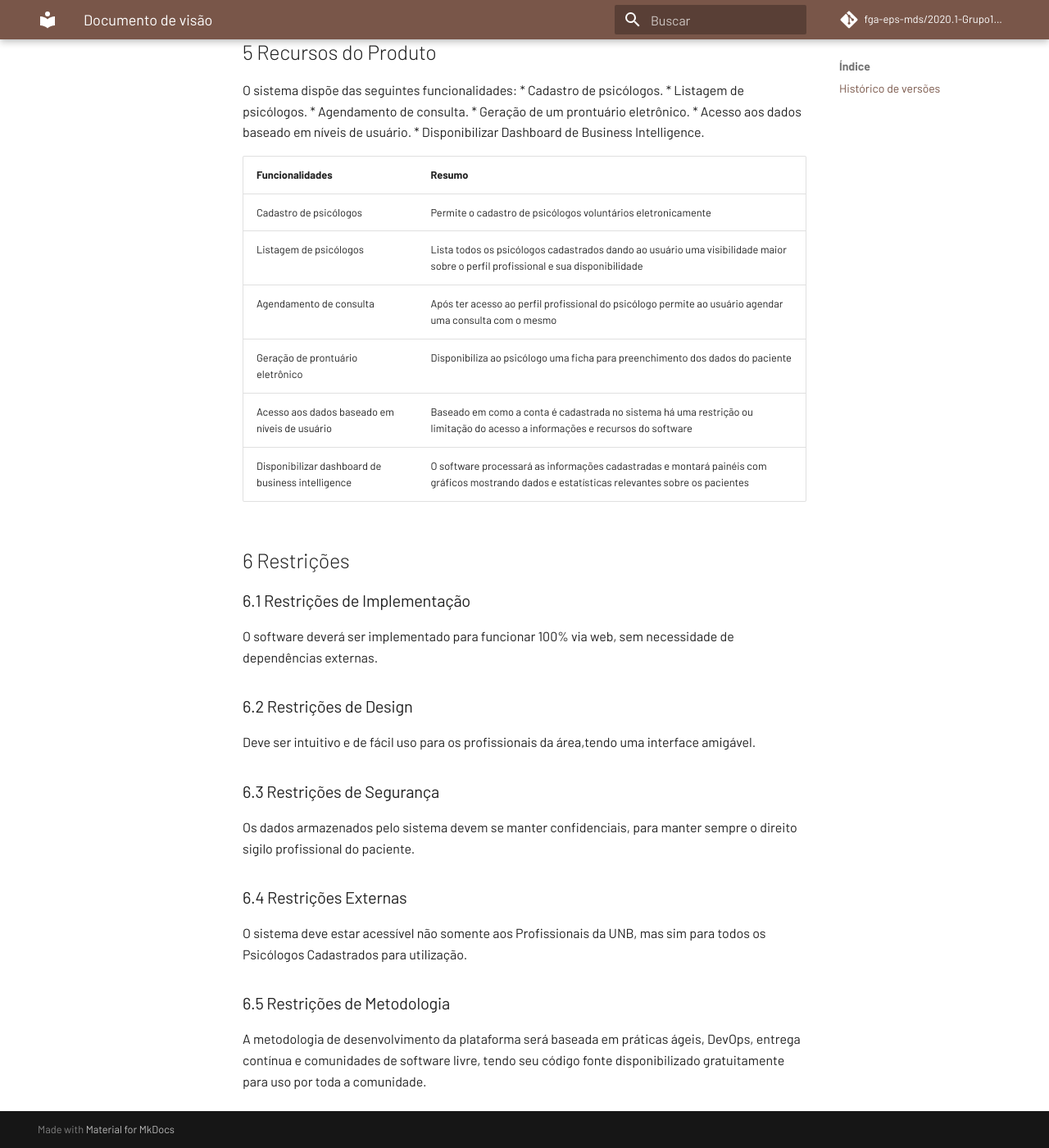
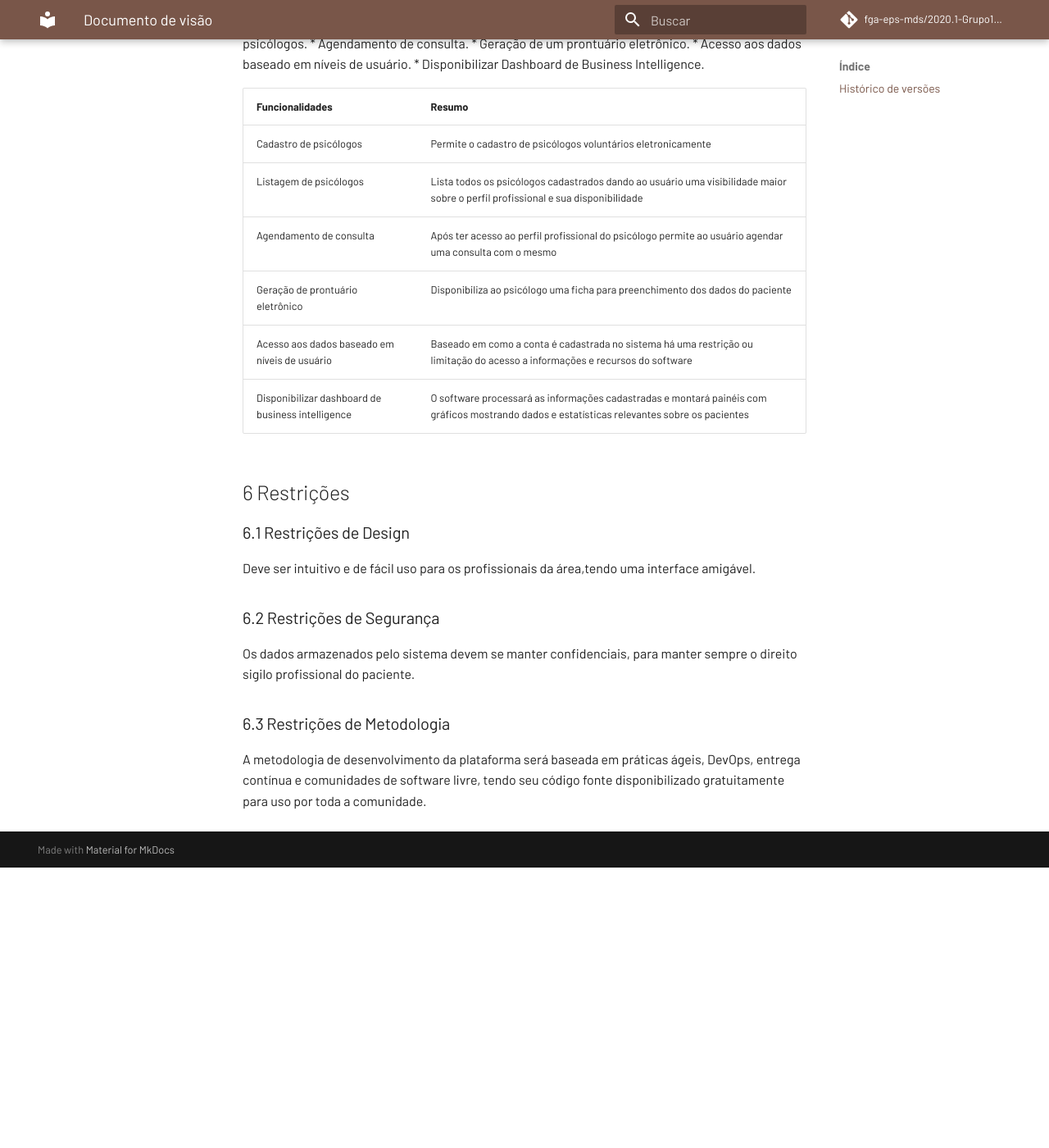
Before and after one commit to fga-eps-mds/2020.1-eSaudeUnB-Wiki, an MkDocs documentation site: the page built from docs/DocumentoDeVisao.md, in a window 1280 px wide and 1400 px high, scrolled down 8030 px. Shown: the whole window at 82% size. Built offline with MkDocs 1.6.1 and Material for MkDocs 9.7.7, drawn with Linux system fonts in a browser that asks for light colours; comment, search, counter and statistics services are not loaded; after the commit the page ends 9088 px from its top, so only the background shows below that; some of the changed text lies outside the part shown.

Commit message:
docs:remove restrict #5

```diff
--- a/docs/DocumentoDeVisao.md
+++ b/docs/DocumentoDeVisao.md
@@ -40,11 +40,9 @@
 #### [4.2 Resumo dos Recursos](#42-Resumo-dos-Recursos1)
 ## [5.Recursos do Produto](#5-Recursos-do-Produto)
 ## [6.Restrições](#6-Restricoes)
-#### [6.1 Restrições de Implementação](#6.1-Restricaes-de-Implementacao1)
-#### [6.2 Restrições de Design](#62-Restricoes-de-Design1)
-#### [6.3 Restrições de Segurança](#63-Restricoes-de-Seguranca1)
-#### [6.4 Restrições Externas](#64-Restricoes-Externas1)
-#### [6.5 Restrições de Metodologia](#65-Restricooes-de-Metodologia1)
+#### [6.1 Restrições de Design](#62-Restricoes-de-Design1)
+#### [6.2 Restrições de Segurança](#63-Restricoes-de-Seguranca1)
+#### [6.3 Restrições de Metodologia](#65-Restricooes-de-Metodologia1)
 
 
 ## 1. Introdução
@@ -204,13 +202,9 @@ O sistema dispõe das seguintes funcionalidades:
 
 
 ## 6 Restrições
-### 6.1 Restrições de Implementação
-O software deverá ser implementado para funcionar 100% via web, sem necessidade de dependências externas.
-### 6.2 Restrições de Design
+### 6.1 Restrições de Design
 Deve ser intuitivo e de fácil uso para os profissionais da área,tendo uma interface amigável.
-### 6.3 Restrições de Segurança
+### 6.2 Restrições de Segurança
 Os dados armazenados pelo sistema devem se manter confidenciais, para manter sempre o direito sigilo profissional do paciente.
-### 6.4 Restrições Externas
-O sistema deve estar acessível não somente aos Profissionais da UNB, mas sim para todos os Psicólogos Cadastrados para utilização.
-### 6.5 Restrições de Metodologia
+### 6.3 Restrições de Metodologia
 A metodologia de desenvolvimento da plataforma será baseada em práticas ágeis, DevOps, entrega contínua e comunidades de software livre, tendo seu código fonte disponibilizado gratuitamente para uso por toda a comunidade.
```
